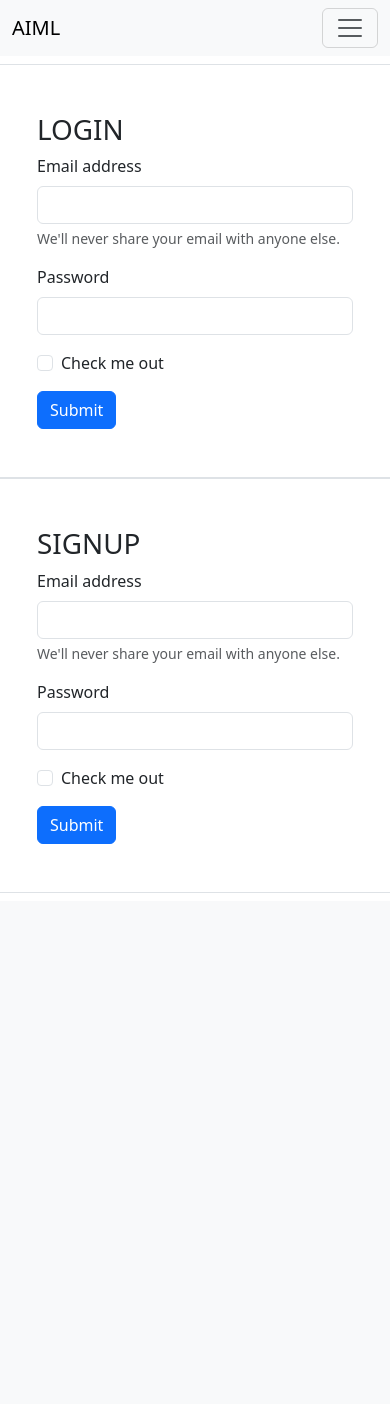
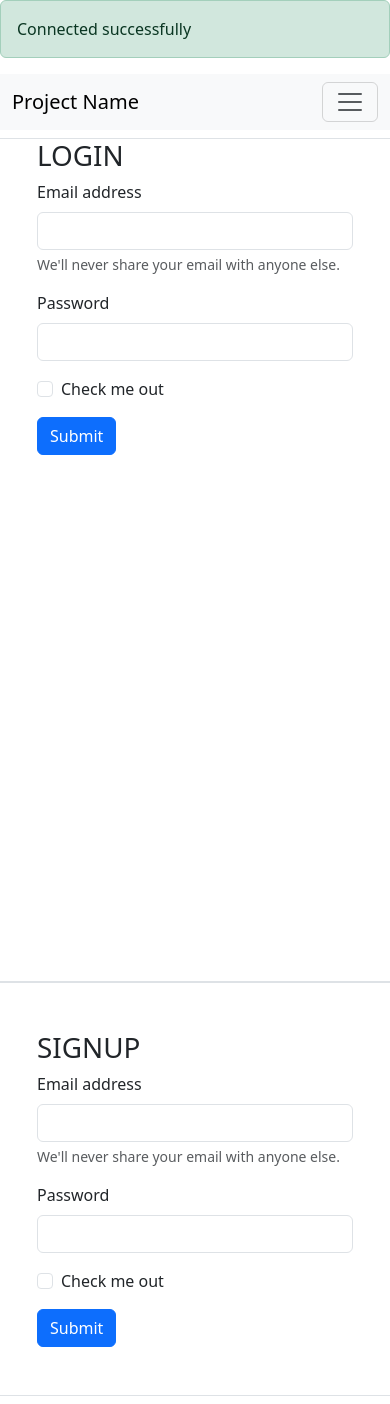
Before and after one commit to TahirAcharya/dbms_project_files, a PHP site: page / in a window 390 px wide. Before the commit the page ends 893 px from the top, so only its background shows below. Run offline with PHP 8.4, Linux system fonts and the light colour scheme.

Commit message:
database connectio established

```diff
--- a/index.php
+++ b/index.php
@@ -1,3 +1,5 @@
+
+
 <!doctype html>
 <html lang="en">
   <head>
@@ -8,35 +10,80 @@
   </head>
   <body>
 
+    <?php
+
+      //  ctrl + i
+           // Type 1 connection
+
+      // $servername = "localhost";
+      // $username = "root";
+      // $password = "";
+
+
+      // // Create connection
+      // $conn = new mysqli($servername, $username, $password);
+
+      // // Check connection
+      // if ($conn->connect_error) {
+      //   echo "<div class='alert alert-danger' role='alert'>
+      //   Connection failed: " . $conn->connect_error . "
+      // </div>";
+      // } else {
+      //   echo "<div class='alert alert-success' role='alert'>
+      //   Connected successfully
+      // </div>";
+      // }
+
+
+
+
+      // Type 2 connection
+
+      $servername = "localhost";
+      $username = "root";
+      $password = "";
+      $database_name = "project";
+
+
+      // Create connection
+      $conn = mysqli_connect ($servername, $username, $password,$database_name);
+
+      // Check connection
+      if (!$conn)
+      {    //    !0  !false == true       !1 == !true => false
+        echo "<div class='alert alert-danger' role='alert'>
+        Connection failed:
+      </div>";
+      } else
+      {
+        echo "<div class='alert alert-success' role='alert'>
+        Connected successfully
+      </div>";
+      }
+
+    ?>
+
+
+
+
+
+
 
   <nav class="navbar navbar-expand-lg bg-body-tertiary">
   <div class="container-fluid">
-    <a class="navbar-brand" href="#">AIML</a>
+    <a class="navbar-brand" href="#">Project Name</a>
     <button class="navbar-toggler" type="button" data-bs-toggle="collapse" data-bs-target="#navbarNavDropdown" aria-controls="navbarNavDropdown" aria-expanded="false" aria-label="Toggle navigation">
       <span class="navbar-toggler-icon"></span>
     </button>
     <div class="collapse navbar-collapse" id="navbarNavDropdown">
-      <ul class="navbar-nav">
+
+    <ul class="navbar-nav">
         <li class="nav-item">
           <a class="nav-link active" aria-current="page" href="#">Home</a>
         </li>
-        <li class="nav-item">
-          <a class="nav-link" href="#">Features</a>
-        </li>
-        <li class="nav-item">
-          <a class="nav-link" href="#">Pricing</a>
-        </li>
-        <li class="nav-item dropdown">
-          <a class="nav-link dropdown-toggle" href="#" role="button" data-bs-toggle="dropdown" aria-expanded="false">
-            Dropdown link
-          </a>
-          <ul class="dropdown-menu">
-            <li><a class="dropdown-item" href="#">Action</a></li>
-            <li><a class="dropdown-item" href="#">Another action</a></li>
-            <li><a class="dropdown-item" href="#">Something else here</a></li>
-          </ul>
-        </li>
       </ul>
+    </div>
+
     </div>
   </div>
 </nav>
@@ -44,7 +91,7 @@
 
 <div class="row justify-content-center py-2">
 
-  <div class=" col-md-4 py-5 px-5 border">
+  <div class=" col-md-4 vh-100 px-5 border">
     <h1>LOGIN</h1>
     <form action="login.php" method="post">
   <div class="mb-3">
```
Also changed, not shown: 1 other file.
